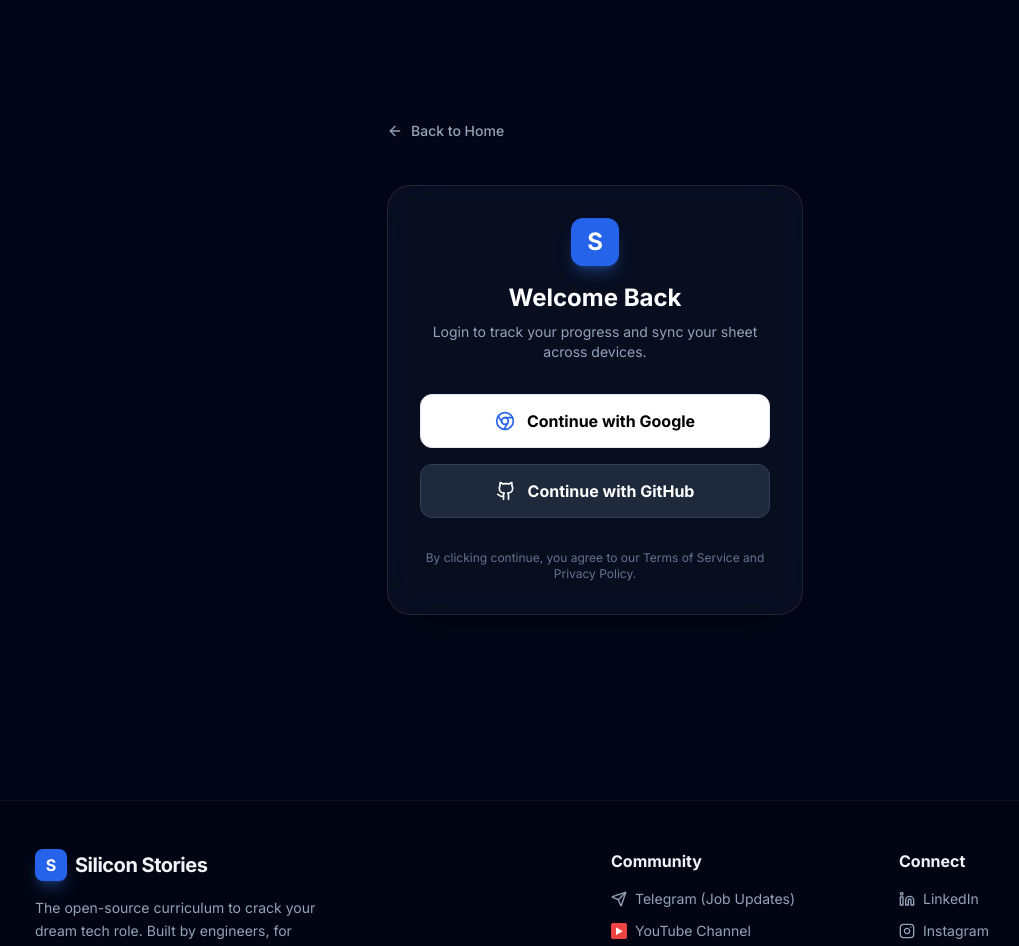
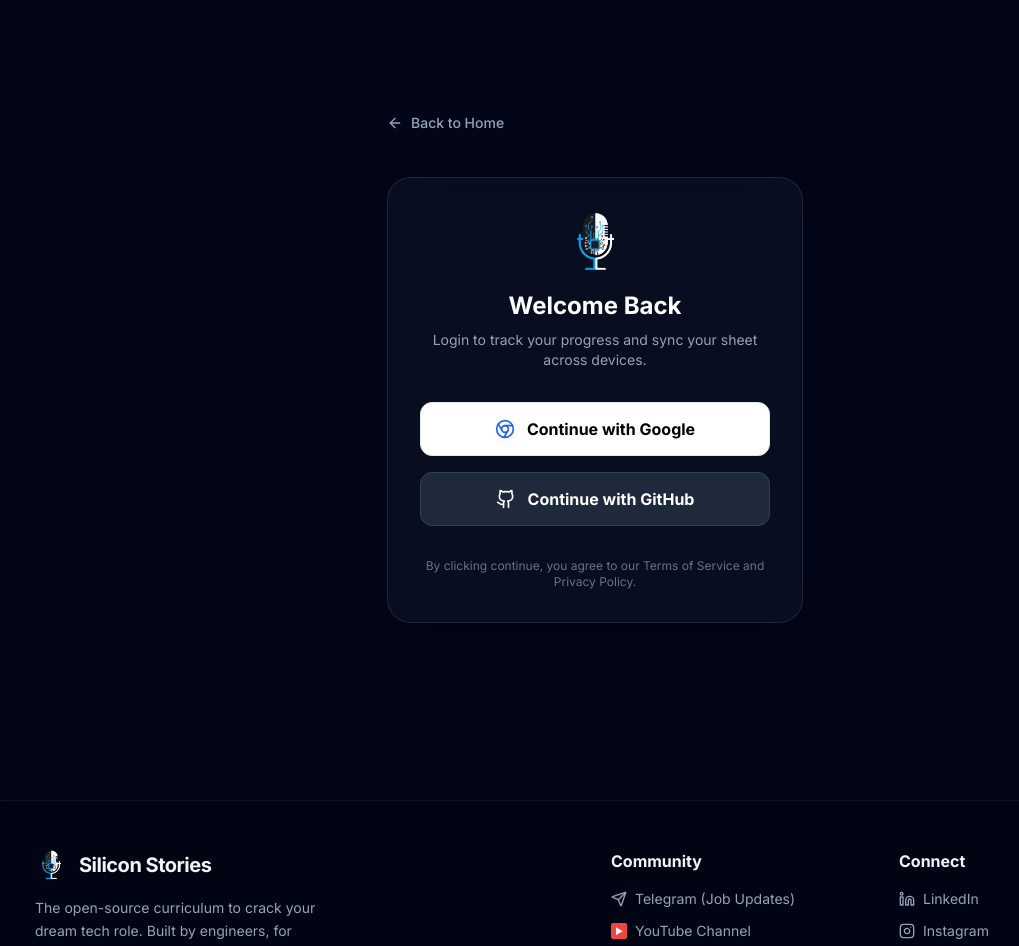
Before and after one commit to tv10-india/silicon-sheet, a Next.js app: page /login in a window 1280 px wide. Shown: the top 946 px of the page, without its empty margins (45-1064 px from the left). Built offline with nearby package versions, Linux system fonts and the light colour scheme.

Commit message:
img update

```diff
--- a/app/api/toggle/route.ts
+++ b/app/api/toggle/route.ts
@@ -1,8 +1,9 @@
 import { auth } from "@/auth";
 import { PrismaClient } from "@prisma/client";
 import { NextResponse } from "next/server";
+import prisma from "@/lib/prisma";
 
-const prisma = new PrismaClient();
+// const prisma = new PrismaClient();
 
 export async function POST(req: Request) {
   const session = await auth();
--- a/app/components/Footer.tsx
+++ b/app/components/Footer.tsx
@@ -1,20 +1,25 @@
 import Link from "next/link";
+import Image from "next/image"; // <--- Import Image
 import { Github, Linkedin, Instagram, Send, Bug, Mail } from "lucide-react";
 
 export default function Footer() {
   return (
-    // UPDATED: Border and Background are now theme-aware
     <footer className="relative z-10 w-full border-t border-slate-200 dark:border-white/5 bg-white/50 dark:bg-black/20 backdrop-blur-xl mt-auto">
       <div className="max-w-6xl mx-auto px-4 py-12">
         <div className="grid grid-cols-1 md:grid-cols-4 gap-8 mb-8">
 
           {/* COLUMN 1: Brand */}
           <div className="col-span-1 md:col-span-2">
-            <div className="flex items-center gap-2 mb-4">
-              <div className="w-8 h-8 bg-blue-600 rounded-lg flex items-center justify-center font-bold text-white shadow-lg shadow-blue-500/30">
-                S
+            <div className="flex items-center gap-3 mb-4">
+              {/* LOGO REPLACEMENT */}
+              <div className="relative w-8 h-8">
+                <Image
+                  src="/logo.png"
+                  alt="Silicon Stories Logo"
+                  fill
+                  className="object-contain"
+                />
               </div>
-              {/* UPDATED: Text color flips */}
               <span className="font-bold text-slate-900 dark:text-slate-100 text-xl tracking-tight">
                 Silicon Stories
               </span>
@@ -26,7 +31,6 @@ export default function Footer() {
 
           {/* COLUMN 2: Community */}
           <div>
-            {/* UPDATED: Headings are dark in light mode */}
             <h3 className="font-bold text-slate-900 dark:text-slate-100 mb-4">Community</h3>
             <ul className="space-y-3">
               <li>
--- a/app/login/page.tsx
+++ b/app/login/page.tsx
@@ -4,6 +4,7 @@ import { signIn } from "next-auth/react";
 import { AuroraBackground } from "../components/ui/AuroraBackground";
 import { Github, Chrome, ArrowLeft } from "lucide-react";
 import Link from "next/link";
+import Image from "next/image"; // <--- Import Image
 import { cn } from "@/lib/utils";
 
 export default function LoginPage() {
@@ -20,21 +21,25 @@ export default function LoginPage() {
           Back to Home
         </Link>
 
-        {/* The Card: Adaptive Background & Border */}
+        {/* The Card */}
         <div className={cn(
           "p-8 rounded-3xl backdrop-blur-xl shadow-2xl transition-colors",
-          // Light Mode: White/50, Gray Border
           "bg-white/60 border border-slate-200",
-          // Dark Mode: Slate-900/50, White Border
           "dark:bg-slate-900/50 dark:border-white/10"
         )}>
 
           <div className="text-center mb-8">
-            <div className="w-12 h-12 bg-blue-600 rounded-xl flex items-center justify-center font-bold text-white text-2xl shadow-lg shadow-blue-500/30 mx-auto mb-4">
-              S
+
+            {/* LOGO REPLACEMENT (Larger Size) */}
+            <div className="relative w-16 h-16 mx-auto mb-4">
+              <Image
+                src="/logo.png"
+                alt="Silicon Stories Logo"
+                fill
+                className="object-contain"
+              />
             </div>
 
-            {/* Headlines: Adaptive Text Color */}
             <h1 className="text-2xl font-bold text-slate-900 dark:text-white mb-2">Welcome Back</h1>
             <p className="text-slate-600 dark:text-slate-400 text-sm">
               Login to track your progress and sync your sheet across devices.
@@ -47,9 +52,7 @@ export default function LoginPage() {
               onClick={() => signIn("google", { callbackUrl: "/sheet" })}
               className={cn(
                 "w-full flex items-center justify-center gap-3 font-bold py-3.5 rounded-xl transition-all",
-                // Light: White button with border and shadow
                 "bg-white text-slate-700 border border-slate-200 hover:bg-slate-50 hover:shadow-md",
-                // Dark: White button (standard google style)
                 "dark:bg-white dark:text-black dark:hover:bg-slate-200"
               )}
             >
@@ -62,9 +65,7 @@ export default function LoginPage() {
               onClick={() => signIn("github", { callbackUrl: "/sheet" })}
               className={cn(
                 "w-full flex items-center justify-center gap-3 font-bold py-3.5 rounded-xl transition-all border",
-                // Light: Dark Gray button
                 "bg-slate-900 text-white border-transparent hover:bg-slate-800 hover:shadow-lg",
-                // Dark: Slate-800 button
                 "dark:bg-slate-800 dark:text-white dark:border-slate-700 dark:hover:bg-slate-700"
               )}
             >
```
